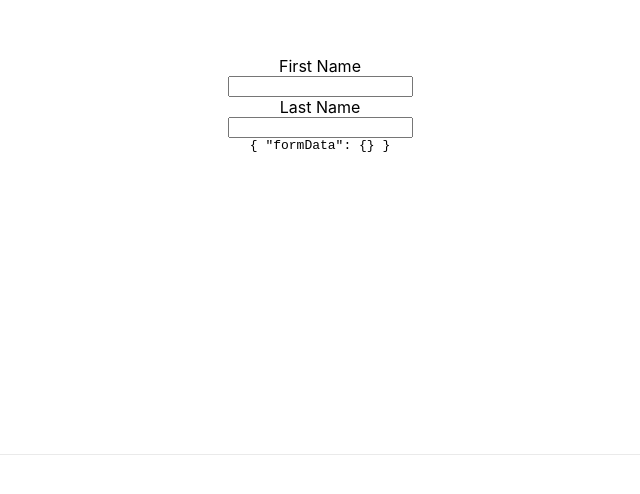
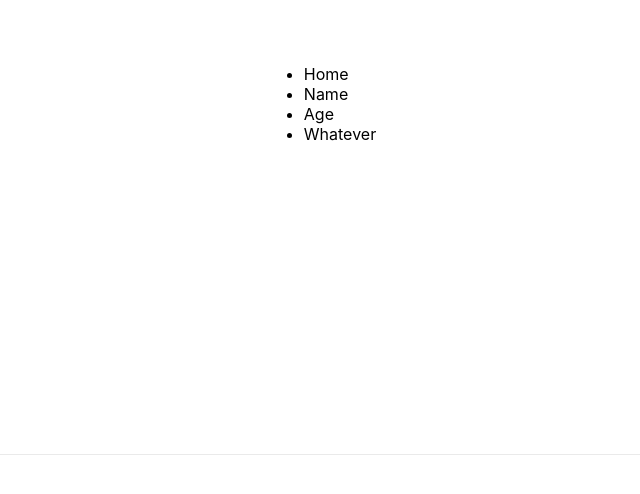
Before and after one commit to cvalarida/formulate-experiment, a Next.js app: page / in a window 1280 px wide. Shown: the part 246-740 px from the top of the page, without its empty margins (320-960 px from the left). Built offline with nearby package versions, Linux system fonts and the light colour scheme.

Commit message:
Use routing

```diff
--- a/pages/index.jsx
+++ b/pages/index.jsx
@@ -5,7 +5,47 @@ import ReduxManager from "../src/redux-manager";
 import InputField from "../src/InputField";
 import StateViewer from "../src/StateViewer";
 
+import { Router, Page, Link, Chapter } from "../src/routing";
+
 import { matches } from "../src/validations";
+
+const pageOne = (
+  <>
+    <InputField label="First Name" data={"name.first"} required />
+    <InputField label="Last Name" data={"name.last"} required />
+    <InputField
+      label="How many children do you have?"
+      type="number"
+      data="childrenCount"
+      required
+    />
+    <StateViewer />
+  </>
+);
+
+const pageTwo = (
+  <>
+    <InputField label="Age" data="age" required />
+    <StateViewer />
+  </>
+);
+
+const navigation = (
+  <ul>
+    <li>
+      <Link to="/">Home</Link>
+    </li>
+    <li>
+      <Link to="/personal-information/name">Name</Link>
+    </li>
+    <li>
+      <Link to="/personal-information/age">Age</Link>
+    </li>
+    <li>
+      <Link to="/whatever">Whatever</Link>
+    </li>
+  </ul>
+);
 
 export default function Home() {
   return (
@@ -17,14 +57,23 @@ export default function Home() {
 
       <main className={styles.main}>
         <StateManager manager={ReduxManager}>
-          <InputField label="First Name" data={"name.first"} required />
-          <InputField
-            label="Last Name"
-            data={"name.last"}
-            validations={[matches("name.first")]}
-            required
-          />
-          <StateViewer />
+          <Router>
+            {navigation}
+            <Page path="/" title="Introduction">
+              In the beginning...
+            </Page>
+            <Chapter path="/personal-information" title="Personal information">
+              <Page route="/personal-information/name" title="Name">
+                {pageOne}
+              </Page>
+              <Page route="/personal-information/age" title="Age">
+                {pageTwo}
+              </Page>
+            </Chapter>
+            <Page path="/whatever">
+              <p>Well, I'm here...</p>
+            </Page>
+          </Router>
         </StateManager>
       </main>
 
```
